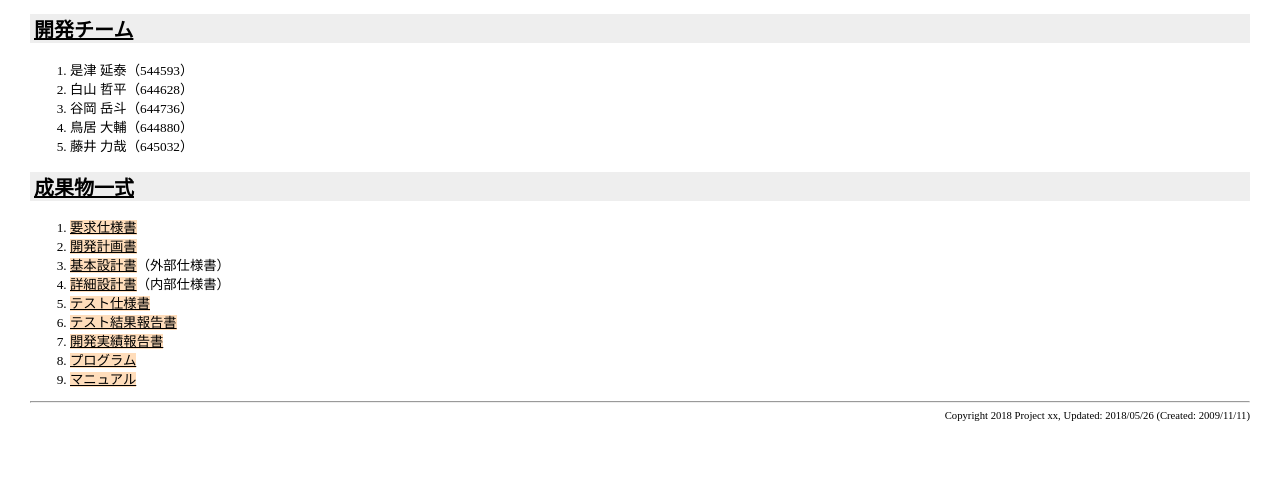
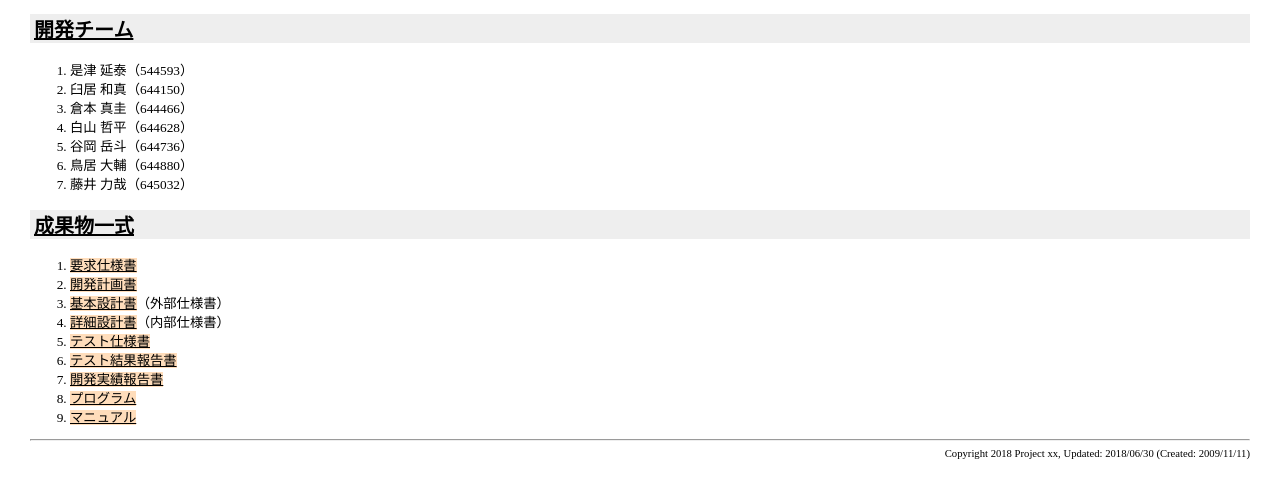
Before and after one commit to TomatoCastle/SE2, a plain HTML site: page Forest_Document/index.html in a window 1280 px wide. Shown: the part 131-628 px from the top of the page. Drawn offline with Linux system fonts and the light colour scheme.

Commit message:
[add]メンバーをドキュメントに追加

```diff
--- a/Forest_Document/index.html
+++ b/Forest_Document/index.html
@@ -254,6 +254,8 @@ th {
 </div>
 <ol>
   <li>是津 延泰（544593）</li>
+  <li>臼居 和真（644150）</li>
+  <li>倉本 真圭（644466）</li>
   <li>白山 哲平（644628）</li>
   <li>谷岡 岳斗（644736）</li>
   <li>鳥居 大輔（644880）</li>
@@ -274,6 +276,6 @@ th {
   <li><a href="Manual/index.html">マニュアル</a></li>
 </ol>
 <hr>
-<div class="right-small">Copyright 2018 Project xx, Updated: 2018/05/26 (Created: 2009/11/11)</div>
+<div class="right-small">Copyright 2018 Project xx, Updated: 2018/06/30 (Created: 2009/11/11)</div>
 </body>
 </html>
```
